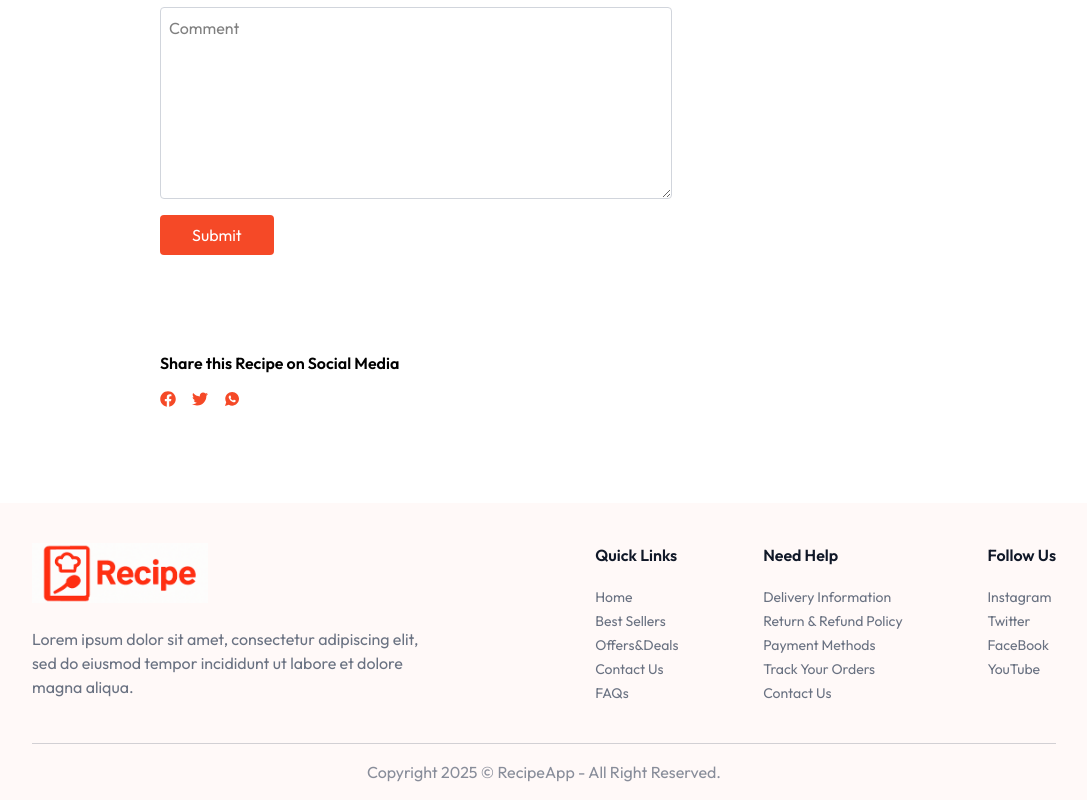
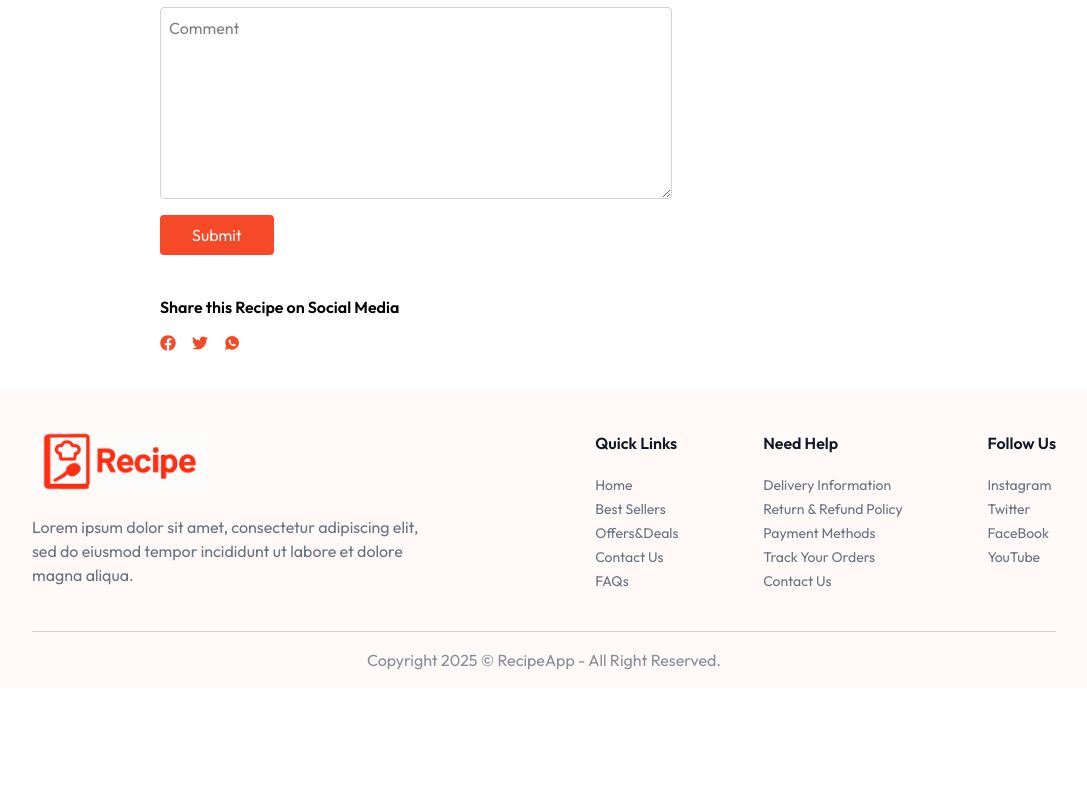
Before and after one commit to lubnafebin/recipe-app, a React (Vite) app in the folder client/: page /recipe/1 in a window 1280 px wide. Shown: the part 1450-2250 px from the top of the page, without its empty margins (96-1183 px from the left). After the commit the page ends 2138 px from the top, so only its background shows below. Built offline with nearby package versions, Linux system fonts and the light colour scheme.

Commit message:
adjusted social media margin top

```diff
--- a/client/src/pages/Recipe.jsx
+++ b/client/src/pages/Recipe.jsx
@@ -397,7 +397,7 @@ export const Recipe = () => {
           </div>
 
           {/* Share Section */}
-          <div className="my-24 max-w-3xl mx-auto">
+          <div className="my-10 max-w-3xl mx-auto">
             <p className="font-semibold my-4">
               Share this Recipe on Social Media
             </p>
```
